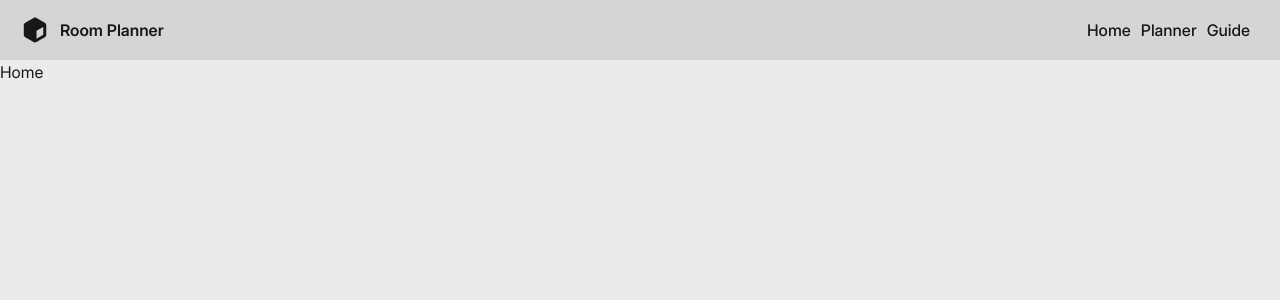
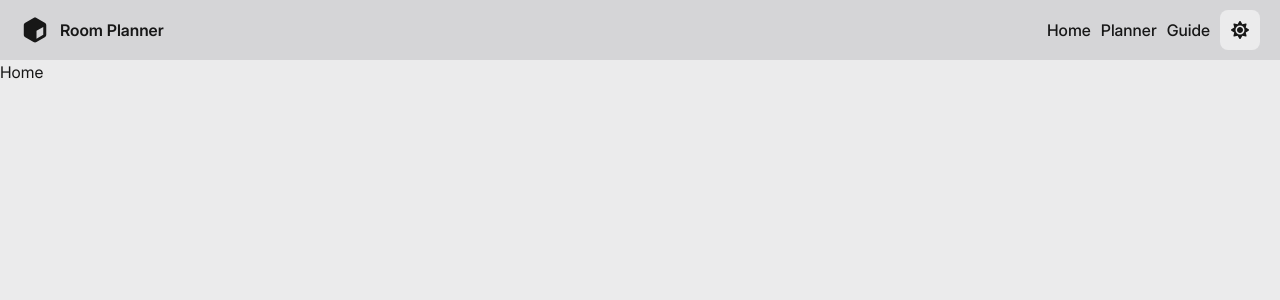
Before and after one commit to galiullinn/room-planner, a React (Vite) app: page / in a window 1280 px wide. Shown: the top 300 px of the page. Built offline with nearby package versions, Linux system fonts and the light colour scheme.

Commit message:
feat: add toggle theme

```diff
--- /dev/null
+++ b/src/features/toggle-theme/index.ts
@@ -0,0 +1 @@
+export { ToggleTheme } from "./ui/ToggleTheme";
--- /dev/null
+++ b/src/features/toggle-theme/model/theme.store.ts
@@ -0,0 +1,49 @@
+import type { StateCreator } from "zustand";
+import type { Theme } from "./types";
+import { create } from "zustand";
+import { persist } from "zustand/middleware";
+import { createJSONStorage } from "zustand/middleware";
+
+interface InitialState {
+  theme: Theme;
+};
+
+interface Actions {
+  toggle: () => void;
+};
+
+interface ThemeState extends InitialState, Actions { };
+
+const initialState: InitialState = {
+  theme: "light",
+};
+
+const applyTheme = (theme: Theme) => {
+  document.body.classList.add("disabled-transitions");
+  document.body.classList.toggle("dark", theme === "dark");
+  requestAnimationFrame(() => {
+    document.body.classList.remove("disabled-transitions");
+  });
+};
+
+const themeStore: StateCreator<ThemeState> = (set) => ({
+  ...initialState,
+  toggle: () => set((state) => {
+    const nextTheme = state.theme === "dark" ? "light" : "dark";
+    applyTheme(nextTheme);
+    return { theme: nextTheme };
+  }),
+});
+
+const useThemeStore = create<ThemeState>()(
+  persist(themeStore, {
+    name: "theme-store",
+    storage: createJSONStorage(() => localStorage),
+    onRehydrateStorage: () => (state) => {
+      if (state) applyTheme(state.theme);
+    },
+  }),
+);
+
+export const useTheme = () => useThemeStore((state) => state.theme);
+export const toggleTheme = () => useThemeStore.getState().toggle();
--- /dev/null
+++ b/src/features/toggle-theme/model/types.ts
@@ -0,0 +1 @@
+export type Theme = "light" | "dark";
--- /dev/null
+++ b/src/features/toggle-theme/ui/ToggleTheme.tsx
@@ -0,0 +1,27 @@
+import { Button } from "@/shared/ui/button";
+import { toggleTheme, useTheme } from "../model/theme.store";
+import LightThemeIcon from "@/shared/assets/icons/light-theme.svg?react";
+import DarkThemeIcon from "@/shared/assets/icons/dark-theme.svg?react";
+import styles from "./ToggleTheme.module.css";
+
+interface ToggleThemeProps {
+  className?: string;
+}
+
+export const ToggleTheme = (props: ToggleThemeProps) => {
+  const { className } = props;
+  const theme = useTheme();
+
+  return (
+    <Button
+      className={`${styles.toggle} ${className ?? ""}`}
+      onClick={toggleTheme}
+    >
+      {
+        theme === "dark"
+          ? <DarkThemeIcon width={20} height={20} />
+          : <LightThemeIcon width={20} height={20} />
+      }
+    </Button>
+  );
+};
--- /dev/null
+++ b/src/shared/ui/button/Button.module.css
@@ -0,0 +1,17 @@
+.button {
+  display: flex;
+  justify-content: center;
+  align-items: center;
+  height: var(--button-height);
+  padding-inline: 10px;
+  border: none;
+  border-radius: var(--border-radius);
+  background-color: var(--background-color);
+  color: var(--font-color);
+  cursor: pointer;
+
+  &:hover {
+    background-color: var(--font-color);
+    color: var(--background-color);
+  }
+}
--- /dev/null
+++ b/src/shared/ui/button/Button.tsx
@@ -0,0 +1,16 @@
+import type { ButtonHTMLAttributes } from "react";
+import styles from "./Button.module.css";
+
+interface ButtonProps extends ButtonHTMLAttributes<HTMLButtonElement> {
+  className?: string;
+}
+
+export const Button = (props: ButtonProps) => {
+  const { className, children, ...rest } = props;
+
+  return (
+    <button className={`${styles.button} ${className ?? ""}`} {...rest}>
+      {children}
+    </button>
+  );
+};
--- /dev/null
+++ b/src/shared/ui/button/index.ts
@@ -0,0 +1 @@
+export { Button } from "./Button";
--- a/src/widgets/navbar/ui/Navbar.tsx
+++ b/src/widgets/navbar/ui/Navbar.tsx
@@ -2,6 +2,7 @@ import { Link } from "react-router";
 import { ROUTES } from "@/shared/config/routes.config";
 import LogoIcon from "@/shared/assets/icons/logo.svg?react";
 import styles from "./Navbar.module.css";
+import { ToggleTheme } from "@/features/toggle-theme";
 
 interface NavbarProps {
   className?: string;
@@ -23,7 +24,7 @@ export const Navbar = (props: NavbarProps) => {
           <Link to={ROUTES.GUIDE}>Guide</Link>
         </nav>
         <div className={styles.tools}>
-
+          <ToggleTheme />
         </div>
       </div>
     </div>
```
Also changed, not shown: src/features/toggle-theme/ui/ToggleTheme.module.css (added), src/shared/assets/icons/dark-theme.svg (added), src/shared/assets/icons/light-theme.svg (added).
